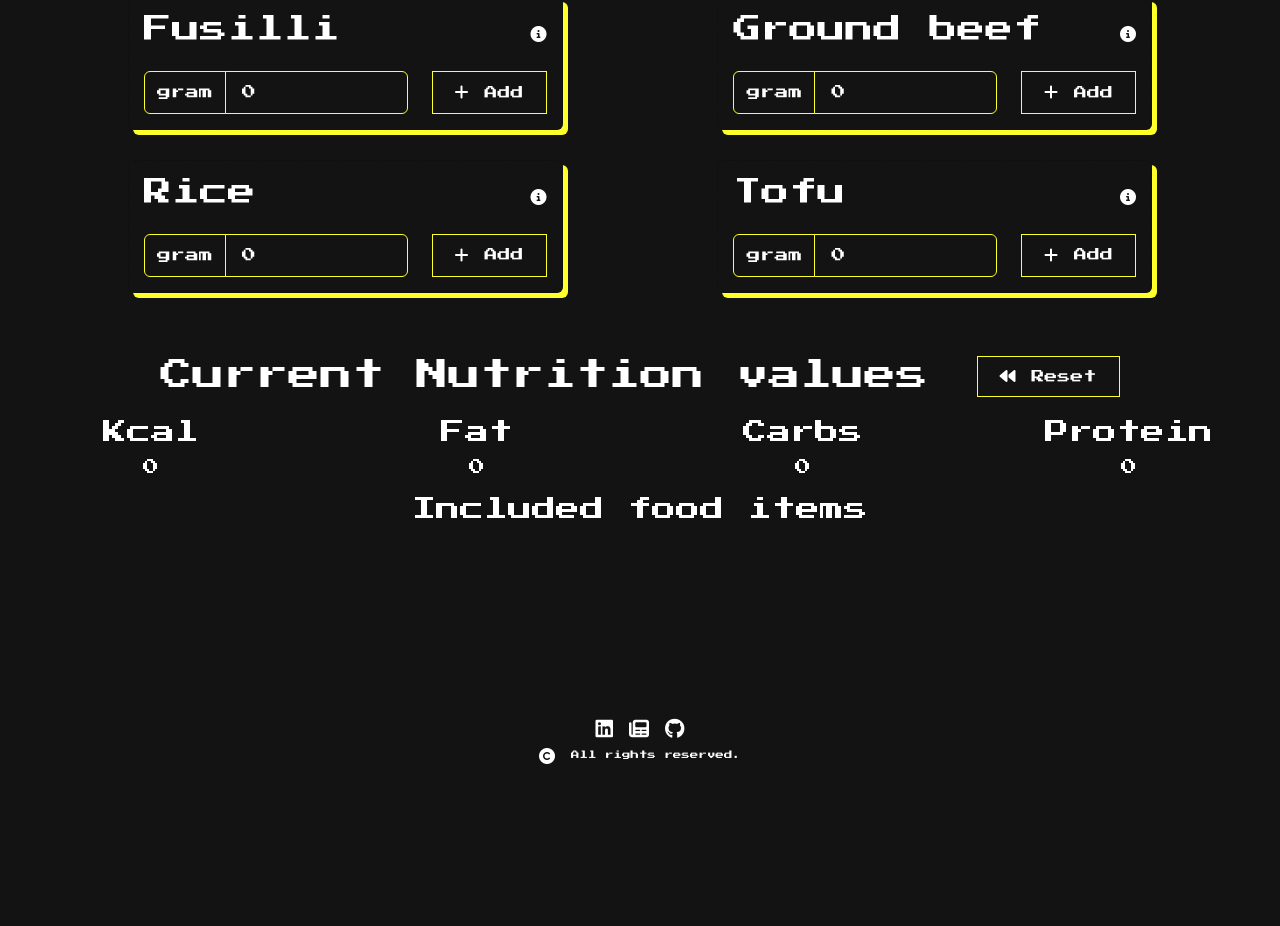
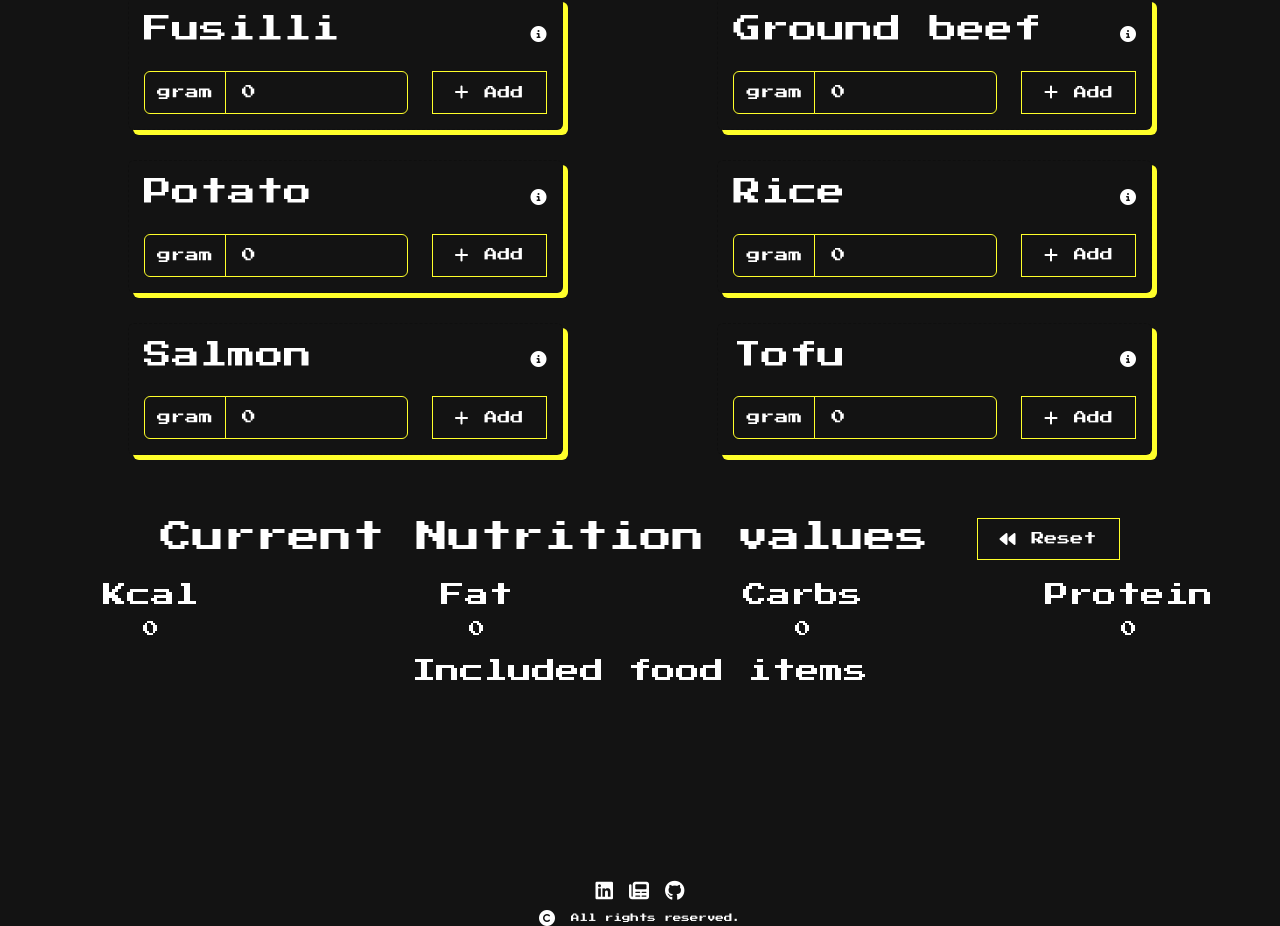
Before and after one commit to Matthes-Baer/NutritionCalculator, a Vue app: page / in a window 1280 px wide. Shown: the part 849-1775 px from the top of the page. Before the commit the page ends 1613 px from the top, so only its background shows below. Built offline with nearby package versions, Linux system fonts and the light colour scheme.

Commit message:
feat: Added more data entries

```diff
--- a/src/data/items.ts
+++ b/src/data/items.ts
@@ -44,6 +44,20 @@ export const DATA: nutritionData[] = [
     info: "Long grain",
     image: "Test",
   },
+  {
+    id: 7,
+    name: "Potato",
+    values: { kcal: 68, fat: 0.1, carbs: 14.8, protein: 2.0 },
+    info: "Without peel",
+    image: "Test",
+  },
+  {
+    id: 8,
+    name: "Salmon",
+    values: { kcal: 131, fat: 6.3, carbs: 0, protein: 18 },
+    info: "",
+    image: "Test",
+  },
 ];
 
 export const findSpecificItem = (id: number) => {
--- a/src/views/AboutView.vue
+++ b/src/views/AboutView.vue
@@ -19,7 +19,7 @@
         <li>responsive design optimieren überall</li>
         <li>AOS scrolling ggf. weiter hinzufügen?</li>
         <li>AOS npm install wieder entfernen (läuft jetzt über CDN)?</li>
-        <li>Wird der deploy bei Vercel aktualisiert?</li>
+        <li>Custom Nutrition item add hinzufügen?</li>
         <li>...?</li>
       </ul>
     </div>
```
